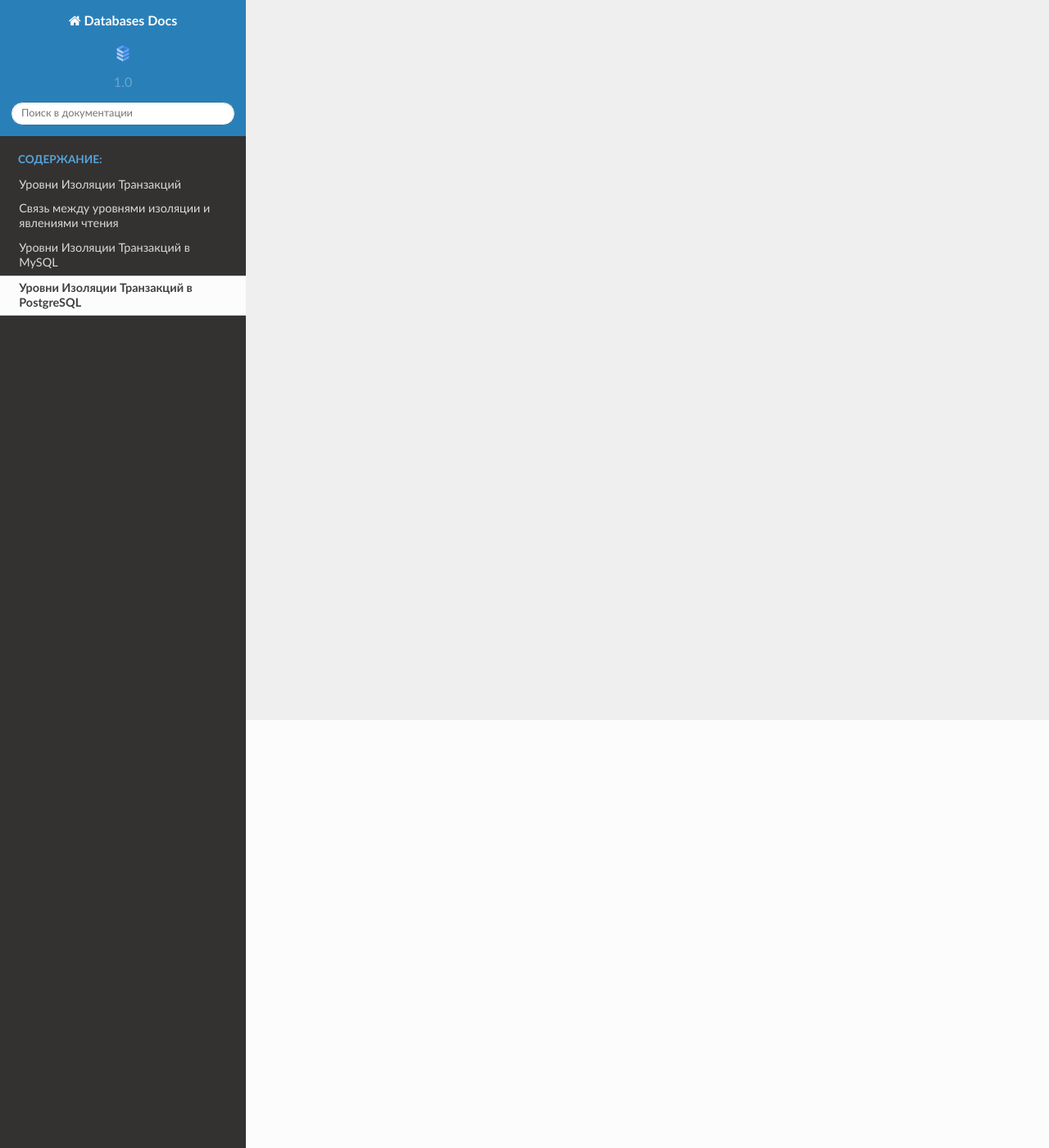
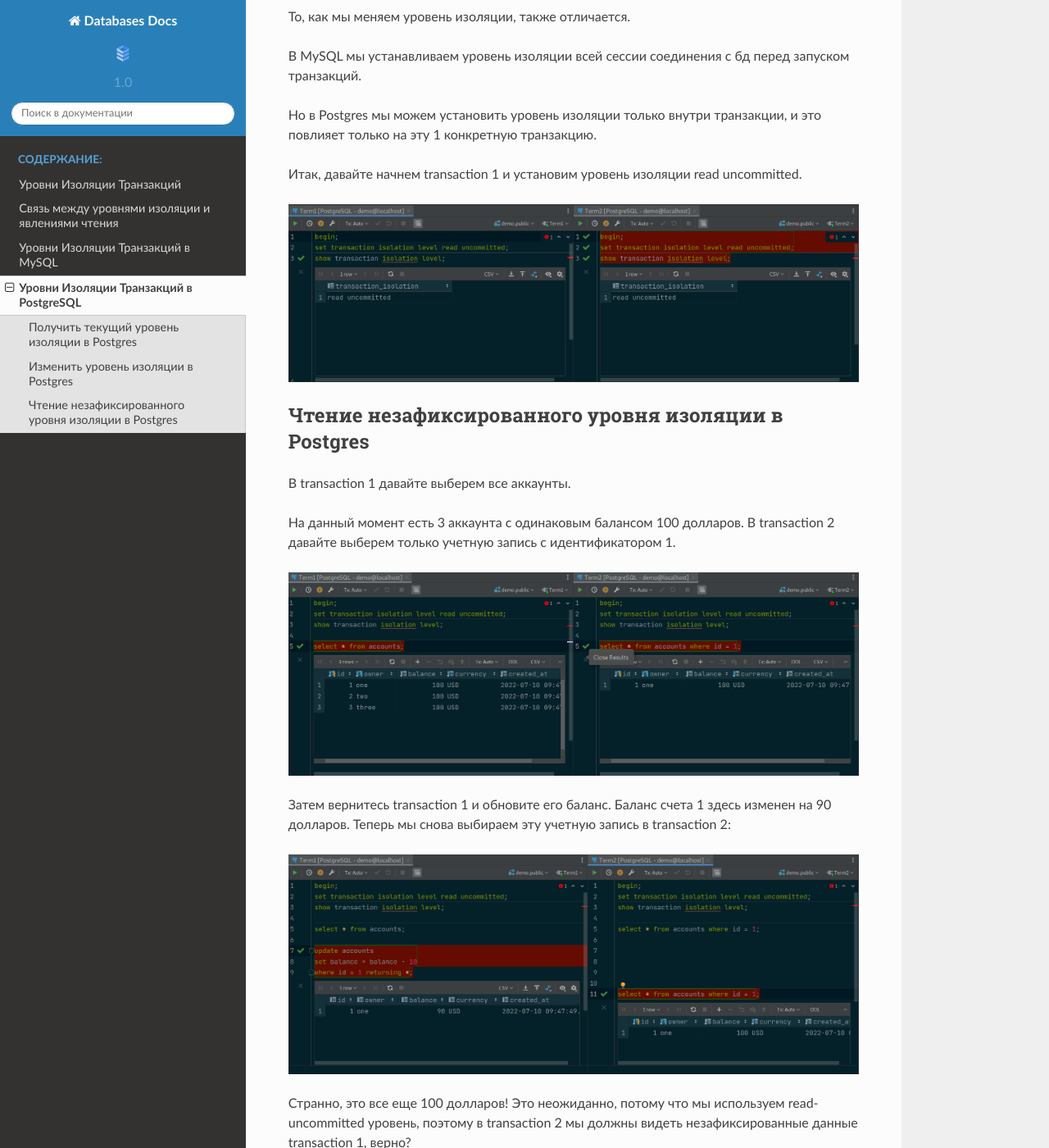
Before and after one commit to nobuenhombre/databases-docs, a Sphinx documentation site: the page built from docs/source/book/transactions/transactions-isolation-levels-postgresql.rst, in a window 1280 px wide and 1400 px high, scrolled down 522 px. Shown: the whole window at 82% size. Built offline with Sphinx 7.4.7 and the Read the Docs theme 2.0.0, drawn with Linux system fonts in a browser that asks for light colours; some of the changed text lies outside the part shown.

Commit message:
PostgreSQL - Read Uncommitted

```diff
--- a/docs/source/book/transactions/transactions-isolation-levels-postgresql.rst
+++ b/docs/source/book/transactions/transactions-isolation-levels-postgresql.rst
@@ -1,2 +1,82 @@
 Уровни Изоляции Транзакций в PostgreSQL
 =======================================
+
+Во-первых, давайте запустим 2 консоли SQL PostgreSQL.
+
+Получить текущий уровень изоляции в Postgres
+--------------------------------------------
+
+В postgres для получения текущего уровня изоляции запускаем такую команду:
+
+.. code-block:: sql
+  :linenos:
+
+        show transaction isolation level;
+
+По умолчанию это read committed.
+Таким образом, на 1 уровень выше, чем уровень изоляции по умолчанию в MySQL.
+
+Изменить уровень изоляции в Postgres
+------------------------------------
+
+То, как мы меняем уровень изоляции,
+также отличается.
+
+В MySQL мы устанавливаем уровень изоляции
+всей сессии соединения с бд перед запуском транзакций.
+
+Но в Postgres мы можем установить уровень изоляции только внутри транзакции,
+и это повлияет только на эту 1 конкретную транзакцию.
+
+Итак, давайте начнем transaction 1
+и установим уровень изоляции read uncommitted.
+
+.. image:: ../../img/postgresql/004-read-uncommitted-1.png
+  :width: 1723
+  :alt: postgresql - set transaction level
+
+Чтение незафиксированного уровня изоляции в Postgres
+----------------------------------------------------
+
+В transaction 1 давайте выберем все аккаунты.
+
+На данный момент есть 3 аккаунта с одинаковым балансом 100 долларов.
+В transaction 2 давайте выберем только учетную запись с идентификатором 1.
+
+.. image:: ../../img/postgresql/005-read-uncommitted-2.png
+  :width: 1723
+  :alt: postgresql - read uncommitted part 1
+
+Затем вернитесь transaction 1 и обновите его баланс.
+Баланс счета 1 здесь изменен на 90 долларов.
+Теперь мы снова выбираем эту учетную запись в transaction 2:
+
+.. image:: ../../img/postgresql/006-read-uncommitted-3.png
+  :width: 1723
+  :alt: postgresql - read uncommitted part 2
+
+Странно, это все еще 100 долларов!
+Это неожиданно, потому что мы используем read-uncommitted уровень,
+поэтому в transaction 2 мы должны видеть незафиксированные данные transaction 1,
+верно?
+
+Но, на самом деле, если мы посмотрим документацию Postgres,
+то увидим, что read uncommitted Postgres ведет себя точно так же,
+как и read committed.
+
+Таким образом, мы можем сказать,
+что у Postgres есть только 3 уровня изоляции,
+и самый низкий уровень — это read committed.
+Это имеет смысл, потому что обычно мы никогда не хотели бы использовать read uncommitted
+ни при каких обстоятельствах.
+
+Итак, давайте продолжим и зафиксируем transaction 1.
+Затем выберите учетную запись 1 transaction 2 еще раз.
+
+.. image:: ../../img/postgresql/007-read-uncommitted-4.png
+  :width: 1723
+  :alt: postgresql - read uncommitted part 3
+
+Теперь он видит подтвержденный баланс: 90 долларов, как и ожидалось.
+Хорошо, давайте зафиксируем эту транзакцию
+и перейдем на следующий уровень изоляции.
```
Also changed, not shown: docs/source/img/postgresql/004-read-uncommitted-1.png (added), docs/source/img/postgresql/005-read-uncommitted-2.png (added), docs/source/img/postgresql/006-read-uncommitted-3.png (added), docs/source/img/postgresql/007-read-uncommitted-4.png (added).
